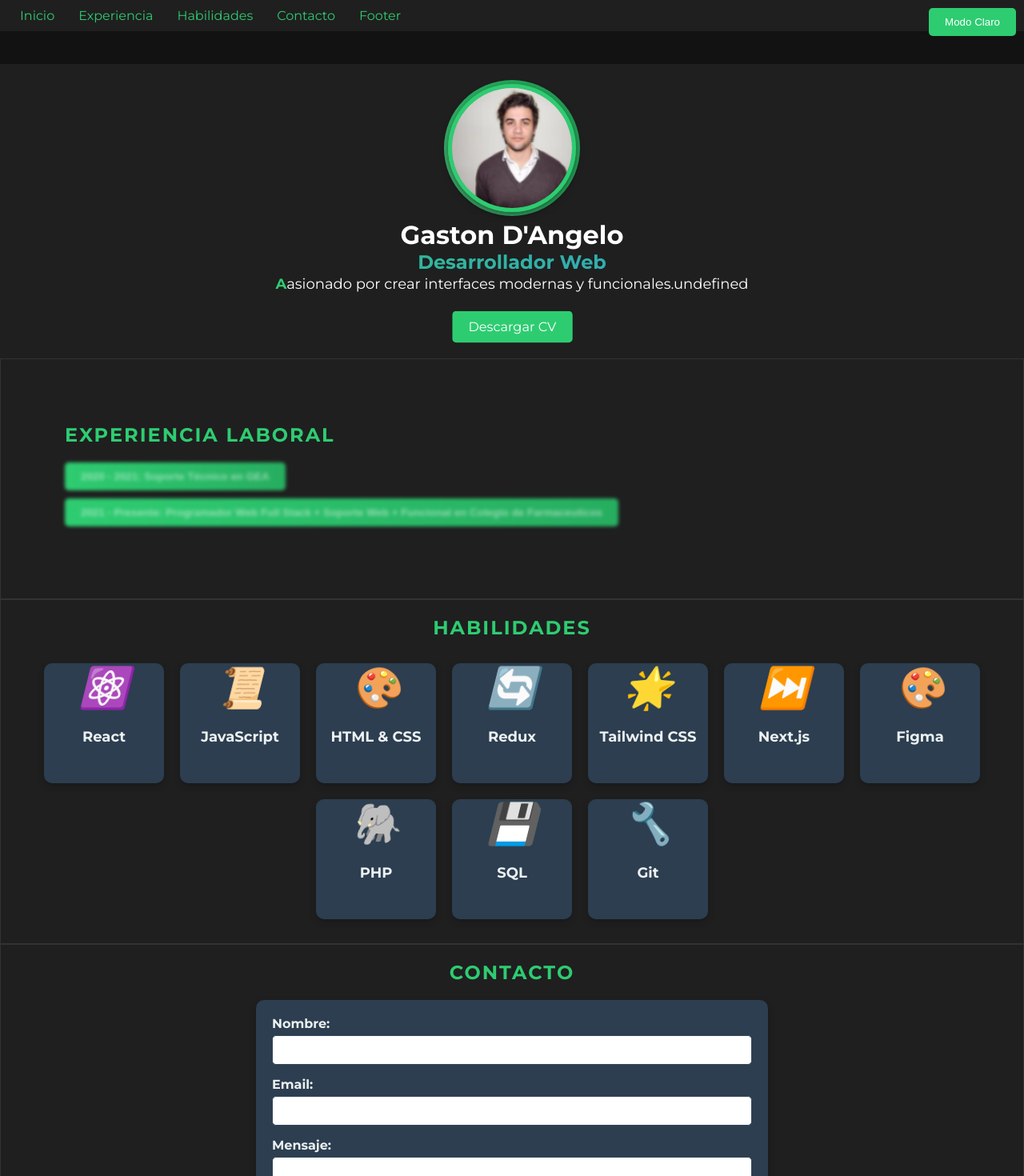
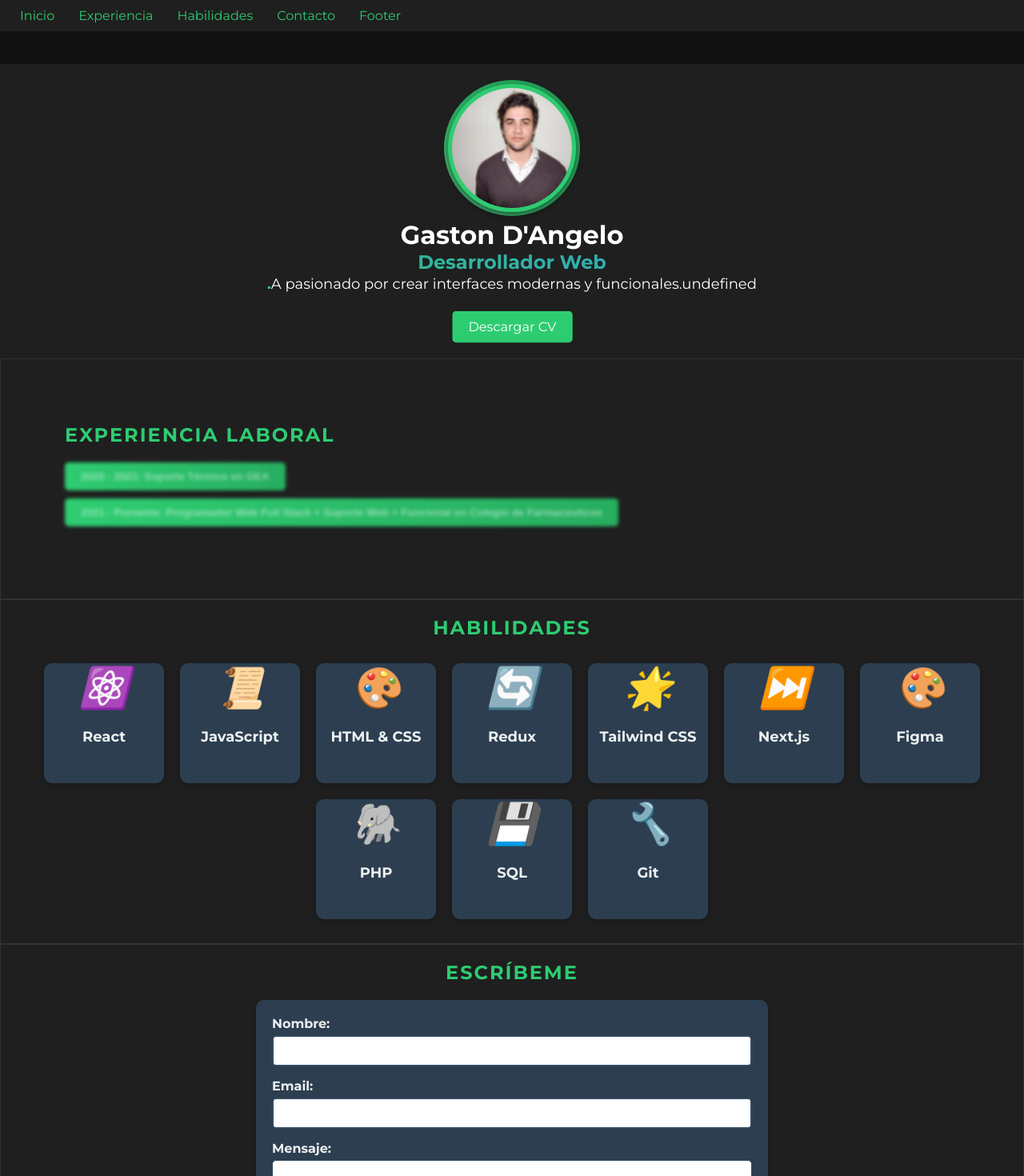
Before and after one commit to gada95/cv, a React (Vite) app: page / in a window 1280 px wide. Shown: the top 1470 px of the page at 80% size. Built offline with nearby package versions, Linux system fonts and the light colour scheme.

Commit message:
Descripción de los cambios

```diff
--- a/src/App.jsx
+++ b/src/App.jsx
@@ -7,11 +7,15 @@ import Skills from './componentes/Skills';
 import Contacto from './componentes/Contacto';
 import Footer_ from './componentes/Footer_';
 
-
 function App() {
   const [darkMode, setDarkMode] = useState(true);
 
   const toggleTheme = () => {
+    if (darkMode) {
+      document.body.style.backgroundColor = "#ffffff"; // Fondo blanco en modo claro
+    } else {
+      document.body.style.backgroundColor = "#1f1f1f"; // Fondo oscuro
+    }
     setDarkMode(!darkMode);
   };
 
@@ -20,25 +24,26 @@ function App() {
   }, []);
 
   return (
-    <div style={{ backgroundColor: darkMode ? "#121212" : "#ffffff", color: darkMode ? "#ffffff" : "#000000" }}>
+    <div style={{ backgroundColor: darkMode ? "#121212" : "#ffffff" }}>
       {/* Botón para alternar entre temas */}
-      <button
+     {/*} <button
   onClick={toggleTheme}
   style={{
-          position: "fixed",
-          top: "10px",
-          right: "10px",
+    position: "fixed", // Fijarlo en la pantalla
+    top: "10px", // Posicionarlo en la parte superior
+    right: "10px", // Pegarlo a la derecha
     padding: "10px 20px",
-          backgroundColor: darkMode ? "#2ecc71" : "#333",
+    backgroundColor: darkMode ? "#2ecc71" : "#3498db",
     color: "#fff",
     border: "none",
     borderRadius: "5px",
     cursor: "pointer",
-          zIndex: 1000,
+    transition: "background-color 0.3s ease",
+    zIndex: 1000, // Asegurar que esté por encima de otros elementos
   }}
 >
   {darkMode ? "Modo Claro" : "Modo Oscuro"}
-      </button>
+</button> */}
 
       {/* Navegación fija */}
       <nav style={{ position: "fixed", top: 0, width: "100%", backgroundColor: "#1f1f1f", color: "#fff", padding: "10px", zIndex: 999 }}>
@@ -47,7 +52,6 @@ function App() {
         <a href="#habilidades" style={{ margin: "0 15px", color: "#2ecc71", textDecoration: "none" }}>Habilidades</a>
         <a href="#contacto" style={{ margin: "0 15px", color: "#2ecc71", textDecoration: "none" }}>Contacto</a>
         <a href="#footer_" style={{ margin: "0 15px", color: "#2ecc71", textDecoration: "none" }}>Footer</a>
-
       </nav>
 
       {/* Contenido de las secciones */}
@@ -66,7 +70,6 @@ function App() {
       <div id="footer_" data-aos="fade-left">
         <Footer_ />
       </div>
-
     </div>
   );
 }
--- a/src/componentes/Contacto.jsx
+++ b/src/componentes/Contacto.jsx
@@ -9,50 +9,66 @@ function Contacto() {
 
   const [errores, setErrores] = useState({});
 
+  // Función para manejar cambios en los inputs con validaciones dinámicas
   const handleChange = (e) => {
     const { name, value } = e.target;
+    let error = "";
+
+    if (name === "nombre") {
+      if (value.length > 2) {
+        error = ""; // Válido
+      } else {
+        error = "Debe contener al menos 3 caracteres.";
+      }
+    }
+
+    if (name === "email") {
+      if (/\S+@\S+\.\S+/.test(value)) {
+        error = ""; // Válido
+      } else {
+        error = "Debe ser un email válido.";
+      }
+    }
+
     setFormData({ ...formData, [name]: value });
-  };
-
-  const validarFormulario = () => {
-    const errores = {};
-    if (!formData.nombre.trim()) errores.nombre = "El nombre es obligatorio.";
-    if (!formData.email.trim()) errores.email = "El email es obligatorio.";
-    if (!formData.mensaje.trim()) errores.mensaje = "El mensaje es obligatorio.";
-    setErrores(errores);
-    return Object.keys(errores).length === 0;
+    setErrores({ ...errores, [name]: error });
   };
 
   const handleSubmit = async (e) => {
     e.preventDefault();
 
-    // Validar formulario antes de enviar
-    if (!validarFormulario()) return;
+    if (!formData.nombre || !formData.email || !formData.mensaje) {
+      alert("Todos los campos son obligatorios.");
+      return;
+    }
+
+    if (errores.nombre || errores.email) {
+      alert("Corrige los errores antes de enviar.");
+      return;
+    }
 
     try {
       const response = await fetch("https://cv-backend-rjbm.vercel.app/send-email", {
         method: "POST",
-        headers: {
-          "Content-Type": "application/json",
-        },
+        headers: { "Content-Type": "application/json" },
         body: JSON.stringify(formData),
       });
 
       if (response.ok) {
-        alert("Correo enviado correctamente");
-        setFormData({ nombre: "", email: "", mensaje: "" }); // Limpiar el formulario
+        alert("Correo enviado correctamente.");
+        setFormData({ nombre: "", email: "", mensaje: "" });
       } else {
-        alert("Error al enviar el correo");
+        alert("Error al enviar el correo.");
       }
     } catch (error) {
-      console.error("Error al enviar correo:", error);
+      console.error("Error al enviar el correo:", error);
       alert("Hubo un problema al enviar el correo.");
     }
   };
 
   return (
     <section style={{ padding: "20px", textAlign: "center" }}>
-      <h2 className="experiencia-titulo">Contacto</h2>
+      <h2 className="experiencia-titulo">Escríbeme</h2>
       <form
         onSubmit={handleSubmit}
         style={{
@@ -65,10 +81,9 @@ function Contacto() {
           boxShadow: "0px 4px 10px rgba(0, 0, 0, 0.2)",
         }}
       >
+        {/* Campo Nombre */}
         <div style={{ marginBottom: "15px" }}>
-          <label htmlFor="nombre" style={{ color: "#ecf0f1", fontWeight: "bold" }}>
-            Nombre:
-          </label>
+          <label htmlFor="nombre" style={{ color: "#ecf0f1", fontWeight: "bold" }}>Nombre:</label>
           <input
             type="text"
             id="nombre"
@@ -80,7 +95,7 @@ function Contacto() {
               padding: "10px",
               marginTop: "5px",
               borderRadius: "5px",
-              border: "1px solid #34495e",
+              border: `2px solid ${errores.nombre ? "#e74c3c" : formData.nombre.length > 2 ? "#2ecc71" : "#34495e"}`,
               outline: "none",
               transition: "border 0.3s ease",
               boxSizing: "border-box",
@@ -89,10 +104,9 @@ function Contacto() {
           {errores.nombre && <small style={{ color: "#e74c3c" }}>{errores.nombre}</small>}
         </div>
 
+        {/* Campo Email */}
         <div style={{ marginBottom: "15px" }}>
-          <label htmlFor="email" style={{ color: "#ecf0f1", fontWeight: "bold" }}>
-            Email:
-          </label>
+          <label htmlFor="email" style={{ color: "#ecf0f1", fontWeight: "bold" }}>Email:</label>
           <input
             type="email"
             id="email"
@@ -104,7 +118,7 @@ function Contacto() {
               padding: "10px",
               marginTop: "5px",
               borderRadius: "5px",
-              border: "1px solid #34495e",
+              border: `2px solid ${errores.email ? "#e74c3c" : formData.email.match(/\S+@\S+\.\S+/) ? "#2ecc71" : "#34495e"}`,
               outline: "none",
               transition: "border 0.3s ease",
               boxSizing: "border-box",
@@ -113,10 +127,9 @@ function Contacto() {
           {errores.email && <small style={{ color: "#e74c3c" }}>{errores.email}</small>}
         </div>
 
+        {/* Campo Mensaje */}
         <div style={{ marginBottom: "15px" }}>
-          <label htmlFor="mensaje" style={{ color: "#ecf0f1", fontWeight: "bold" }}>
-            Mensaje:
-          </label>
+          <label htmlFor="mensaje" style={{ color: "#ecf0f1", fontWeight: "bold" }}>Mensaje:</label>
           <textarea
             id="mensaje"
             name="mensaje"
@@ -135,9 +148,9 @@ function Contacto() {
               boxSizing: "border-box",
             }}
           ></textarea>
-          {errores.mensaje && <small style={{ color: "#e74c3c" }}>{errores.mensaje}</small>}
         </div>
 
+        {/* Botón Enviar */}
         <button
           type="submit"
           style={{
--- a/src/componentes/Header.jsx
+++ b/src/componentes/Header.jsx
@@ -6,10 +6,10 @@ function Header() {
   const [text, setText] = useState('');
 
   // Texto completo que queremos mostrar
-  const fullText = 'Apasionado por crear interfaces modernas y funcionales.';
+  const fullText = '. A pasionado por crear interfaces modernas y funcionales.';
 
   // Velocidad de escritura (en milisegundos)
-  const typingSpeed = 100;
+  const typingSpeed = 90;
 
   // useEffect para el efecto de escritura
   useEffect(() => {
```
Lines whose indentation alone changed are shown as unchanged.
